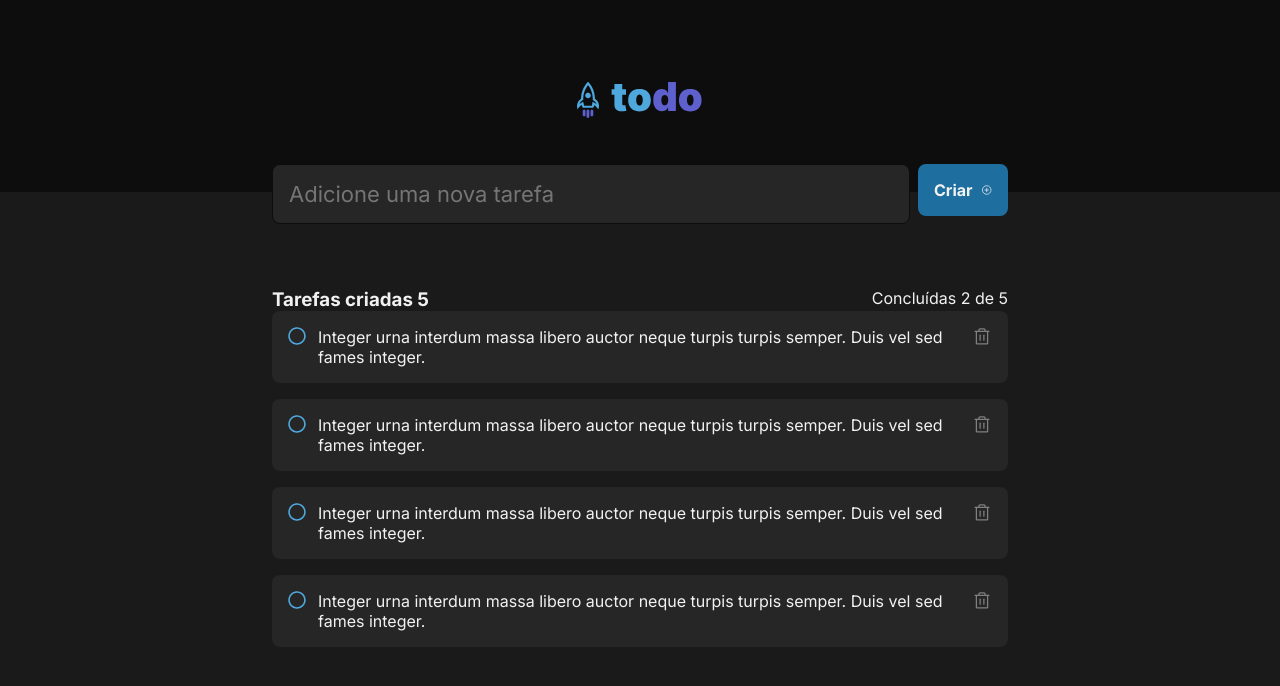
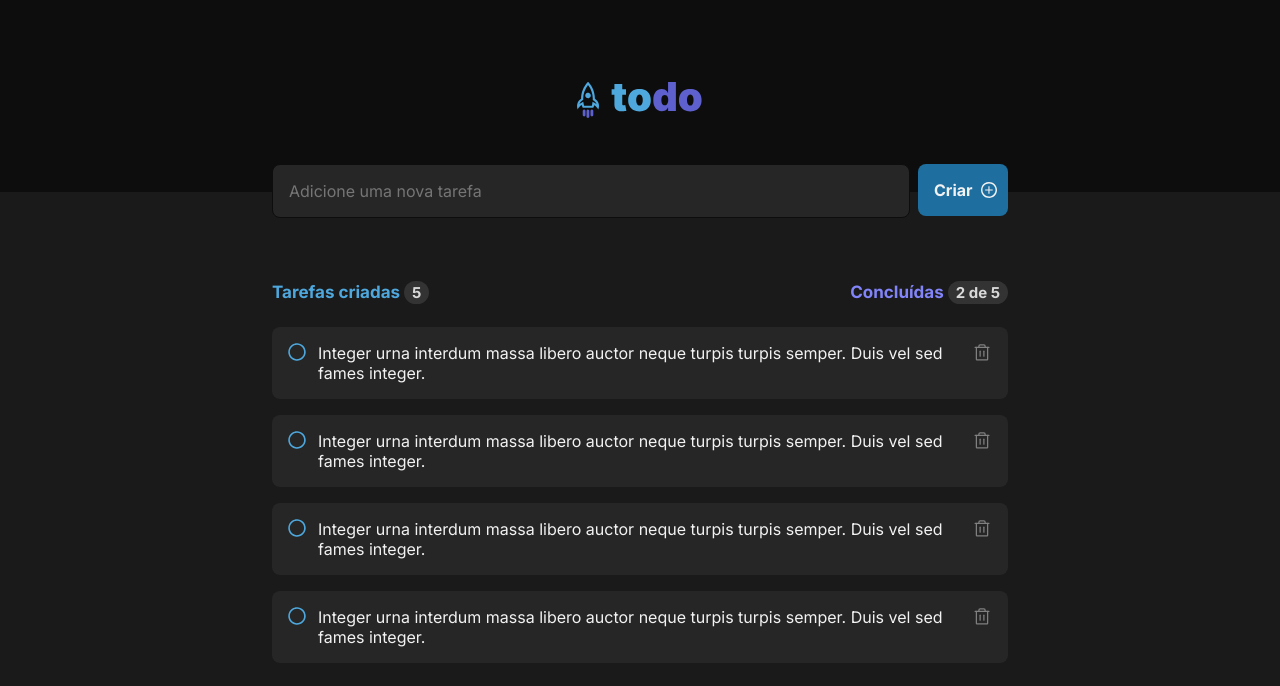
Before and after one commit to nikolasmarlon/to-do-list-jsx, a React (Vite) app: page / in a window 1280 px wide. Shown: the top 686 px of the page. Built offline with nearby package versions, Linux system fonts and the light colour scheme.

Commit message:
update css input e tarefas

```diff
--- a/src/componentes/Tarefas.jsx
+++ b/src/componentes/Tarefas.jsx
@@ -1,7 +1,7 @@
 import { Tarefa } from './Tarefa'
 import styles from './Tarefas.module.css'
 import { PlusCircle } from 'phosphor-react'
-
+import plusIcon from '../assets/plus.svg'
 
 export function Tarefas(){
     return(
@@ -11,13 +11,13 @@ export function Tarefas(){
             <div className={styles.divForm}>
                 <form action="">
                     <input placeholder='Adicione uma nova tarefa' type="text" />
-                    <button>Criar <PlusCircle className={styles.plus} size={16} /></button>
+                    <button>Criar <img src={plusIcon} /></button>
                 </form>
             </div>
 
             <header>
                 <div>
-                    <h3>Tarefas criadas <span>5</span></h3>
+                    <p>Tarefas criadas <span>5</span></p>
                 </div>
                 <div>
                     <p>Concluídas <span>2 de 5</span></p>
--- a/src/componentes/Tarefas.module.css
+++ b/src/componentes/Tarefas.module.css
@@ -10,9 +10,8 @@
 .divForm form {
     width: 100%;
     display: flex;
-    box-sizing: border-box;
+    gap: 8px;
 
-    gap: 8px;
 }
 
 .divForm input[type=text]{
@@ -23,10 +22,10 @@
     border: 1px solid var(--gray-700);
     color: var(--gray-300);
     padding: 1rem;
-    font-size: 1.375rem;
+
 
 }
-.divForm button{
+.divForm form button{
     display: flex;
     padding: 1rem;
     gap: 8px;
@@ -34,22 +33,48 @@
     color: var(--gray-100);
     background-color: var(--blue-dark);
     border: 0;
-    width: 90px;
-    height: 52px;
+    width: 5.625rem;
+    height: 3.25rem;
     border-radius: 8px;
-    size: 1.25rem;
+
     font-weight: bold;
-}
-
-.plus{
-    font-weight: bolder;
 
 
 }
+
 
 
 .toDoList header{
     display: flex;
     align-items: flex-start;
     justify-content: space-between;
+    font-size: 1.063rem;
+    font-weight: bold;
+    margin-bottom: 25px;
+
+
 }
+
+.toDoList header div:first-child{
+    display: flex;
+    color: var(--blue);
+    gap: 8px;
+
+}
+
+.toDoList header div:last-child{
+    color: var(--purple);
+    font-weight: bold;
+    font-size: 1.063rem;
+}
+
+
+.toDoList header span {
+    border-radius: 999px;
+    width: 1.5rem;
+    height: 1.188rem;
+    font-size: 0.938rem;
+    padding: 2px 8px;
+    color: var(--gray-200);
+    background-color: var(--gray-400);
+}
```
Also changed, not shown: src/assets/plus.svg (added).
